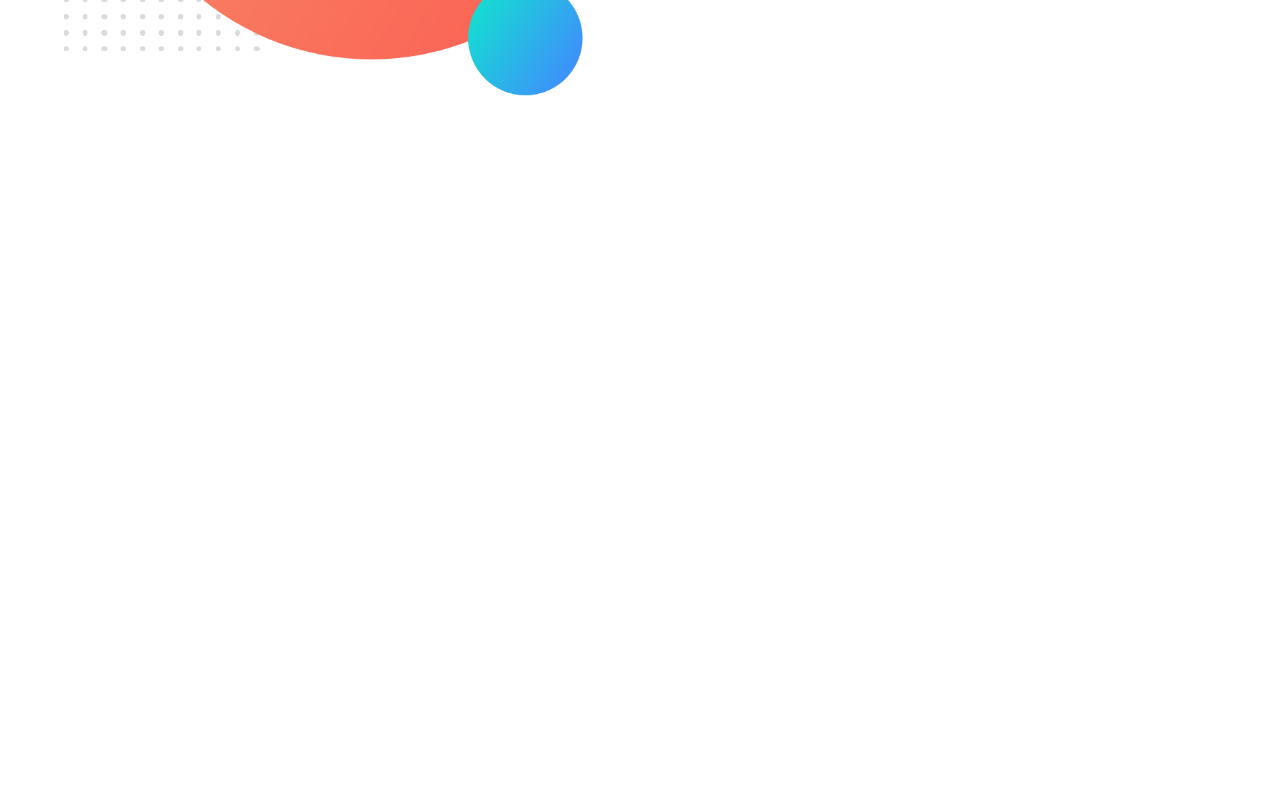
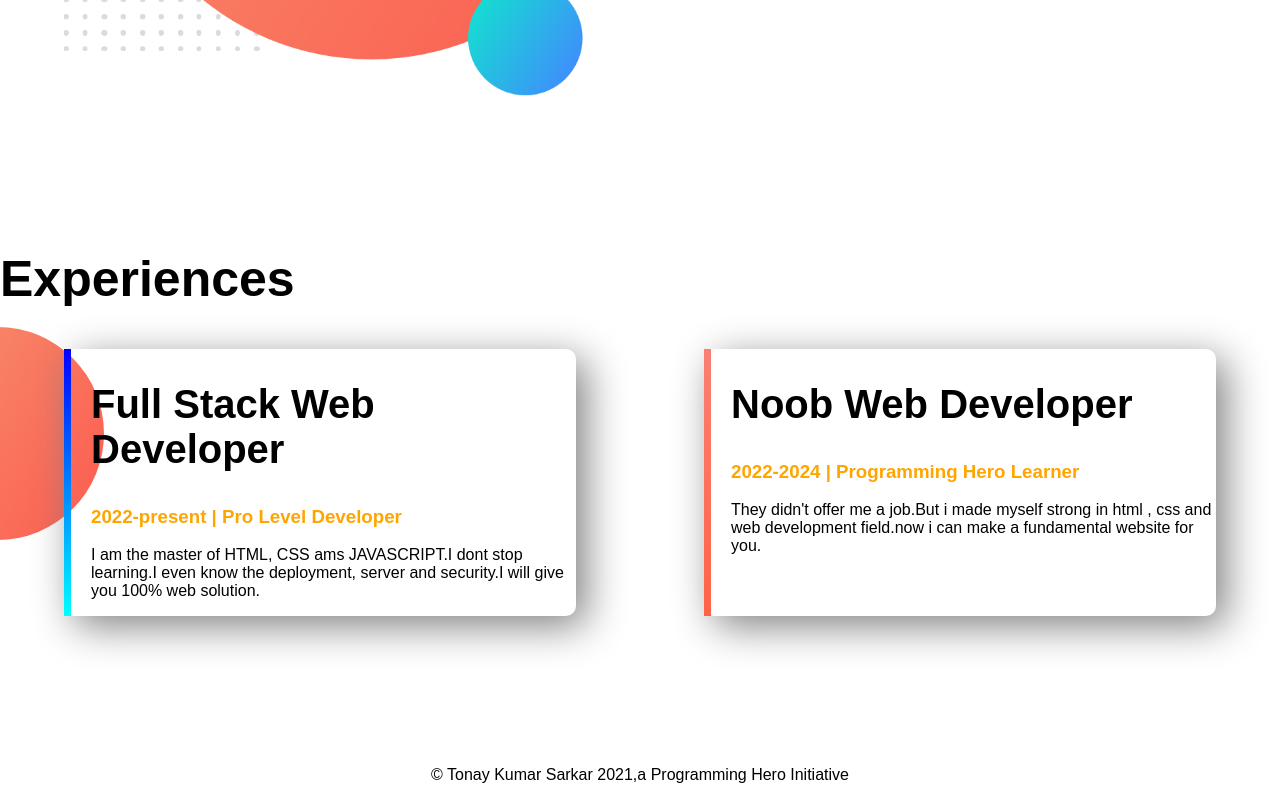
Before and after one commit to tonayhub/my-portfolio, a plain HTML site: page index.html in a window 1280 px wide. Shown: the part 1202-2002 px from the top of the page. Before the commit the page ends 1452 px from the top, so only its background shows below. Drawn offline with Linux system fonts and the light colour scheme; a web font is replaced by a local one.

Commit message:
footer added

```diff
--- a/index.html
+++ b/index.html
@@ -13,7 +13,7 @@
 </head>
 
 <body>
-    <section class="top">
+    <section class="top flexible-container">
         <div class="half">
             <h1>Welcome to</h1>
             <h2 class="orange">Tonay Sarkar's World! Bingoo!!</h2>
@@ -27,7 +27,7 @@
         <div class="half img"><img src="images/my-bg (1).png" alt=""></div>
     </section>
 
-    <section class="dream">
+    <section class="dream flexible-container">
         <div class="half">
             <img src=" images/my-bg.png" alt="">
         </div>
@@ -43,6 +43,31 @@
         </div>
     </section>
 
+    <section class="experience">
+        <h1>Experiences</h1>
+        <div class="flexible-container">
+            <div id="border" class="experience-item">
+                <h2>Full Stack Web Developer</h2>
+                <h3 class="orange">2022-present | Pro Level Developer</h3>
+                <p>
+                    I am the master of HTML, CSS ams JAVASCRIPT.I dont stop learning.I even know the deployment, server
+                    and
+                    security.I will give you 100% web solution.
+                </p>
+            </div>
+            <div id="border2" class="experience-item">
+                <h2>Noob Web Developer</h2>
+                <h3 class="orange">2022-2024 | Programming Hero Learner</h3>
+                <p>They didn't offer me a job.But i made myself strong in html , css and web development field.now i can
+                    make a fundamental website for you.</p>
+            </div>
+        </div>
+
+    </section>
+    <footer>
+        <p>© Tonay Kumar Sarkar 2021,a Programming Hero Initiative</p>
+    </footer>
+
 
 </body>
 
--- a/style.css
+++ b/style.css
@@ -6,16 +6,20 @@ h1{
     font-size: 50px;
 
 }
+h2{
+    font-size: 40px;
+}
 .orange{
     color: orange;
 }
-section{
+.flexible-container{
     display: flex;
     margin-bottom: 150px;
 }
 .half{
     width: 100%;
     padding-left: 5% ;
+
 
 }
 .half img{
@@ -38,3 +42,31 @@ section{
     background-repeat: no-repeat;
     background-position: right;
 }
+.experience{
+    background-image: url(images/exp-bg.png);
+    background-repeat: no-repeat;
+    background-position: left;
+}
+.experience-item{
+    box-shadow: 10px 10px 40px gray;
+    width: 40%;
+    margin-left: 5%;
+    margin-right: 5%;
+    padding-left: 20px;
+    border-radius: 10px;
+    border-left: 10px solid;
+}
+#border{
+    border-image: linear-gradient(blue,cyan ) ;
+    border-image-slice: 1;
+    border-left: 7px solid;
+}
+#border2{
+    border-image: linear-gradient(salmon,tomato ) ;
+    border-image-slice: 1;
+    border-left: 7px solid;
+}
+footer p{
+    text-align: center;
+
+}
```
Also changed, not shown: images/Jhankar-pic-with-bg.png (deleted), images/jhankar.png (deleted), images/jhankar2.png (deleted), images/my-bg2.png (deleted), 1 other file.
